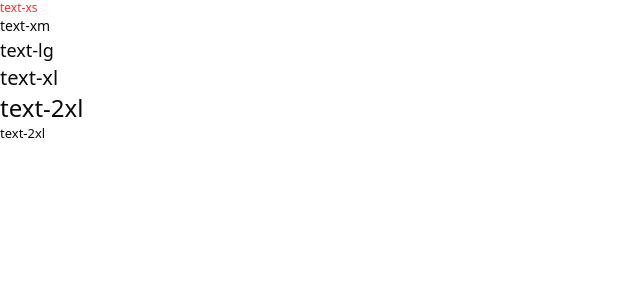
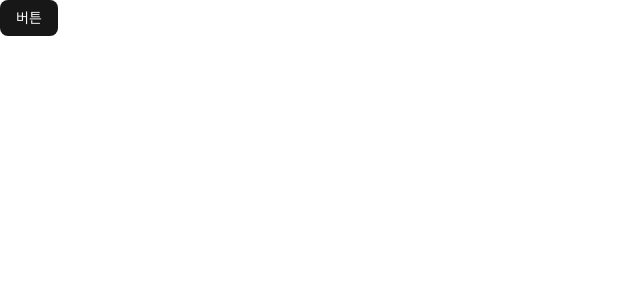
Before and after one commit to Min-byeonghyun/vite-exam, a React (Vite) app: page / in a window 1280 px wide. Shown: the top 300 px of the page, without its empty margins (0-640 px from the left). Built offline with nearby package versions, Linux system fonts and the light colour scheme.

Commit message:
Shadcn settings

```diff
--- a/package.json
+++ b/package.json
@@ -10,6 +10,7 @@
     "preview": "vite preview"
   },
   "dependencies": {
+    "@radix-ui/react-slot": "^1.2.3",
     "@tailwindcss/vite": "^4.1.16",
     "class-variance-authority": "^0.7.1",
     "clsx": "^2.1.1",
--- a/src/App.tsx
+++ b/src/App.tsx
@@ -1,14 +1,10 @@
 import "./App.css";
+import { Button } from "./components/ui/button";
 
 function App() {
   return (
     <div>
-      <div className="text-xs text-red-500">text-xs</div>
-      <div className="text-sm">text-xm</div>
-      <div className="text-lg">text-lg</div>
-      <div className="text-xl">text-xl</div>
-      <div className="text-2xl">text-2xl</div>
-      <div className="text-[13px]">text-2xl</div>
+      <Button>버튼</Button>
     </div>
   );
 }
--- /dev/null
+++ b/src/components/ui/button.tsx
@@ -0,0 +1,60 @@
+import * as React from "react"
+import { Slot } from "@radix-ui/react-slot"
+import { cva, type VariantProps } from "class-variance-authority"
+
+import { cn } from "@/lib/utils"
+
+const buttonVariants = cva(
+  "inline-flex items-center justify-center gap-2 whitespace-nowrap rounded-md text-sm font-medium transition-all disabled:pointer-events-none disabled:opacity-50 [&_svg]:pointer-events-none [&_svg:not([class*='size-'])]:size-4 shrink-0 [&_svg]:shrink-0 outline-none focus-visible:border-ring focus-visible:ring-ring/50 focus-visible:ring-[3px] aria-invalid:ring-destructive/20 dark:aria-invalid:ring-destructive/40 aria-invalid:border-destructive",
+  {
+    variants: {
+      variant: {
+        default: "bg-primary text-primary-foreground hover:bg-primary/90",
+        destructive:
+          "bg-destructive text-white hover:bg-destructive/90 focus-visible:ring-destructive/20 dark:focus-visible:ring-destructive/40 dark:bg-destructive/60",
+        outline:
+          "border bg-background shadow-xs hover:bg-accent hover:text-accent-foreground dark:bg-input/30 dark:border-input dark:hover:bg-input/50",
+        secondary:
+          "bg-secondary text-secondary-foreground hover:bg-secondary/80",
+        ghost:
+          "hover:bg-accent hover:text-accent-foreground dark:hover:bg-accent/50",
+        link: "text-primary underline-offset-4 hover:underline",
+      },
+      size: {
+        default: "h-9 px-4 py-2 has-[>svg]:px-3",
+        sm: "h-8 rounded-md gap-1.5 px-3 has-[>svg]:px-2.5",
+        lg: "h-10 rounded-md px-6 has-[>svg]:px-4",
+        icon: "size-9",
+        "icon-sm": "size-8",
+        "icon-lg": "size-10",
+      },
+    },
+    defaultVariants: {
+      variant: "default",
+      size: "default",
+    },
+  }
+)
+
+function Button({
+  className,
+  variant,
+  size,
+  asChild = false,
+  ...props
+}: React.ComponentProps<"button"> &
+  VariantProps<typeof buttonVariants> & {
+    asChild?: boolean
+  }) {
+  const Comp = asChild ? Slot : "button"
+
+  return (
+    <Comp
+      data-slot="button"
+      className={cn(buttonVariants({ variant, size, className }))}
+      {...props}
+    />
+  )
+}
+
+export { Button, buttonVariants }
```
Also changed, not shown: 1 other file (tests, documents, lock files or other folders).
